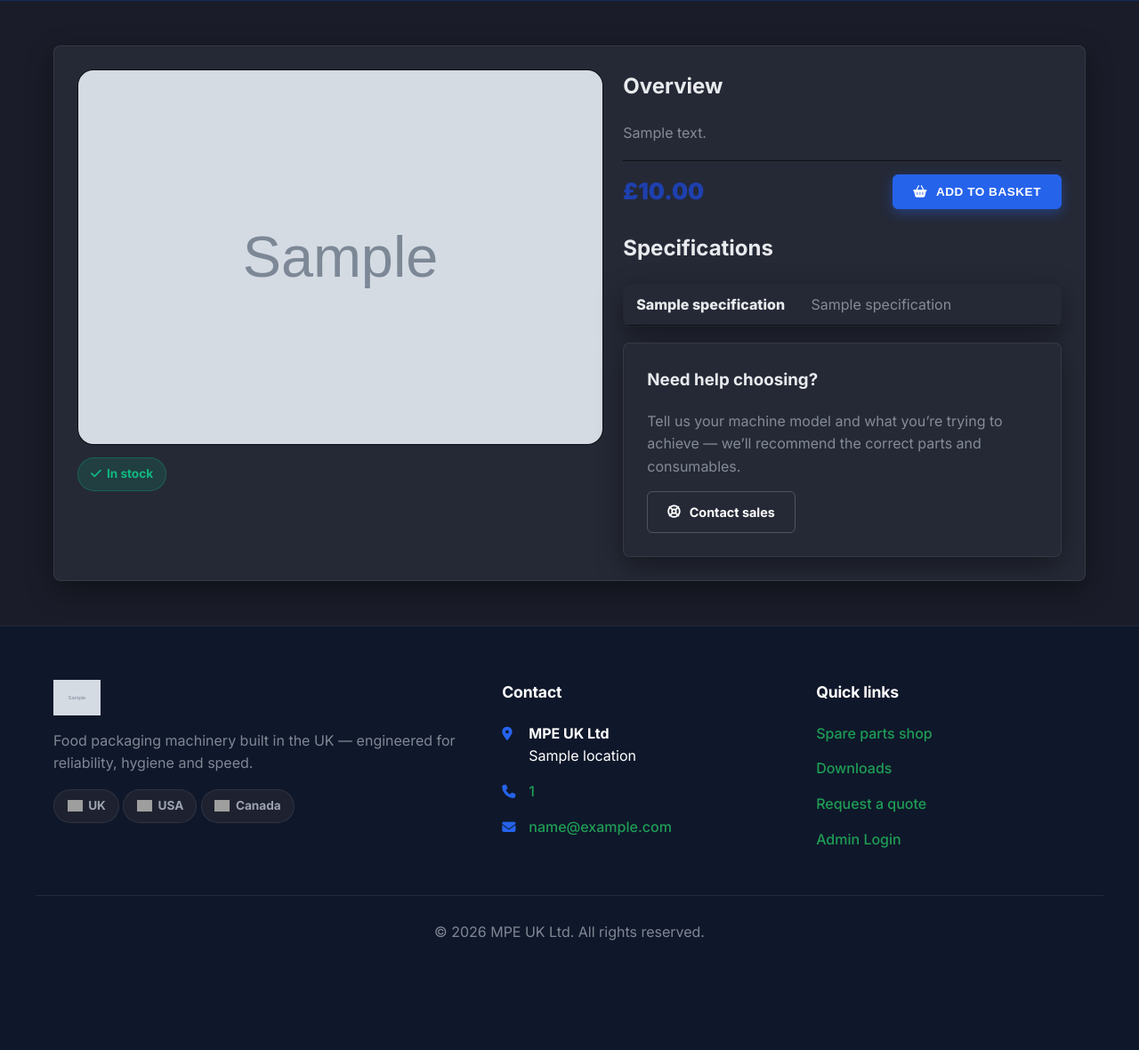
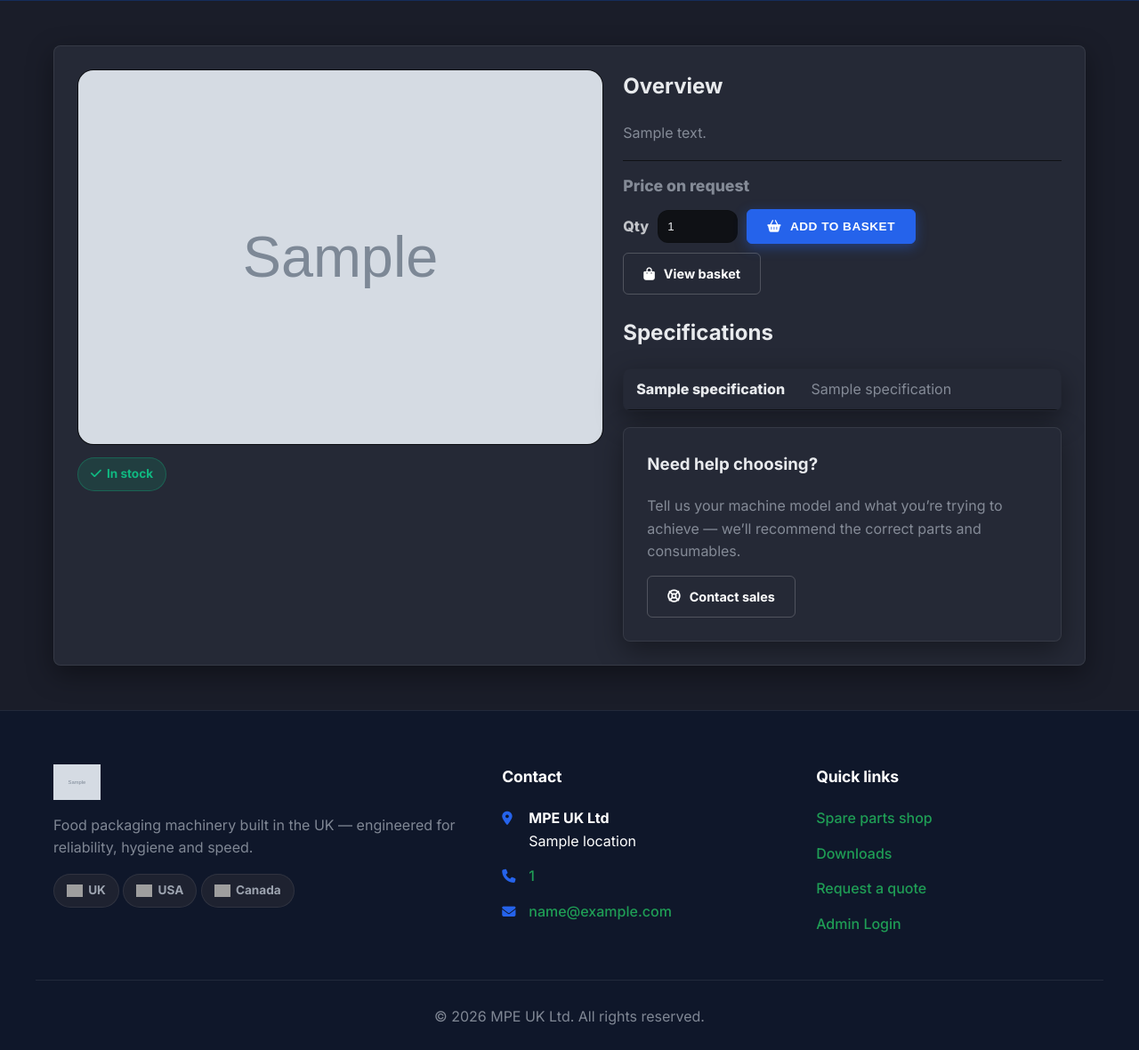
Before and after one commit to Jhdgkss/MPE_Web_Site, a Django app: template templates/core/shop_product_detail.html in a window 1280 px wide. Shown: the part 369-1549 px from the top of the page at 89% size. Before the commit the page ends 1426 px from the top, so only its background shows below. Run offline with Django 5.2, Linux system fonts and the light colour scheme; the template is opened without the code that fills it: most values are stand-ins (such as "Sample title", 1, 10 or a date in 2020); grey boxes marked "Sample" are stand-in pictures; some libraries are stand-ins or nearby versions; grey boxes are pictures that could not be loaded.

Commit message:
Fix shop product detail, add basket qty, resolve cart route errors

```diff
--- a/templates/core/shop_product_detail.html
+++ b/templates/core/shop_product_detail.html
@@ -54,16 +54,34 @@
           {% endif %}
 
           <div style="display:flex; align-items:center; justify-content:space-between; margin-top:18px; padding-top:14px; border-top:1px solid var(--bg); gap:12px; flex-wrap:wrap;">
-            <div style="font-size:1.6rem; font-weight:900; color:var(--brand);">
-              £{{ product.price_gbp|floatformat:2 }}
+
+            <div style="display:flex; align-items:center; gap:12px; flex-wrap:wrap;">
+              {% if product.show_price %}
+                <div style="font-size:1.6rem; font-weight:900; color:var(--brand);">
+                  £{{ product.price_gbp|floatformat:2 }}
+                </div>
+              {% else %}
+                <div class="muted" style="font-size:1.1rem; font-weight:800;">
+                  Price on request
+                </div>
+              {% endif %}
             </div>
-            <form method="post" action="{% url 'cart_add' product.id %}" style="margin:0;">
-              {% csrf_token %}
-              <button class="btn btn--primary" type="submit">
+
+            <div style="display:flex; align-items:center; gap:10px; flex-wrap:wrap;">
+              <label for="qty" class="muted" style="font-weight:800;">Qty</label>
+              <input id="qty" type="number" min="1" value="1"
+                     style="width:90px; padding:10px 10px; border-radius:12px; border:1px solid rgba(0,0,0,.12); background:var(--bg); color:inherit;">
+
+              <button id="btnAddToBasket" class="btn btn--primary" type="button">
                 <i class="fa-solid fa-basket-shopping"></i>
                 <span>Add to basket</span>
               </button>
-            </form>
+
+              <a class="btn btn--ghost" href="{% url 'cart' %}">
+                <i class="fa-solid fa-bag-shopping"></i> View basket
+              </a>
+            </div>
+
           </div>
 
           {% if product.specifications %}
@@ -93,6 +111,7 @@
               </a>
             </div>
           </div>
+
         </div>
 
       </div>
@@ -105,4 +124,54 @@
   .card__pad[style*="grid-template-columns"]{ grid-template-columns: 1fr !important; }
 }
 </style>
+
+<script>
+(function(){
+  const btn = document.getElementById("btnAddToBasket");
+  const qtyEl = document.getElementById("qty");
+
+  function getCookie(name) {
+    const value = `; ${document.cookie}`;
+    const parts = value.split(`; ${name}=`);
+    if (parts.length === 2) return parts.pop().split(';').shift();
+    return "";
+  }
+
+  btn?.addEventListener("click", async function(){
+    const qty = Math.max(1, parseInt(qtyEl?.value || "1", 10) || 1);
+
+    btn.disabled = true;
+    const original = btn.innerHTML;
+    btn.innerHTML = '<i class="fa-solid fa-spinner fa-spin"></i> <span>Adding...</span>';
+
+    try {
+      const res = await fetch("{% url 'api_cart_add' %}", {
+        method: "POST",
+        headers: {
+          "Content-Type": "application/json",
+          "X-CSRFToken": getCookie("csrftoken"),
+        },
+        body: JSON.stringify({
+          product_id: {{ product.id }},
+          qty: qty
+        })
+      });
+
+      const data = await res.json();
+
+      if (data.ok) {
+        // Phase 4 will replace this with a proper toast
+        alert("Item added to basket");
+      } else {
+        alert(data.error || "Could not add item.");
+      }
+    } catch (e) {
+      alert("Could not add item.");
+    } finally {
+      btn.disabled = false;
+      btn.innerHTML = original;
+    }
+  });
+})();
+</script>
 {% endblock %}
```
